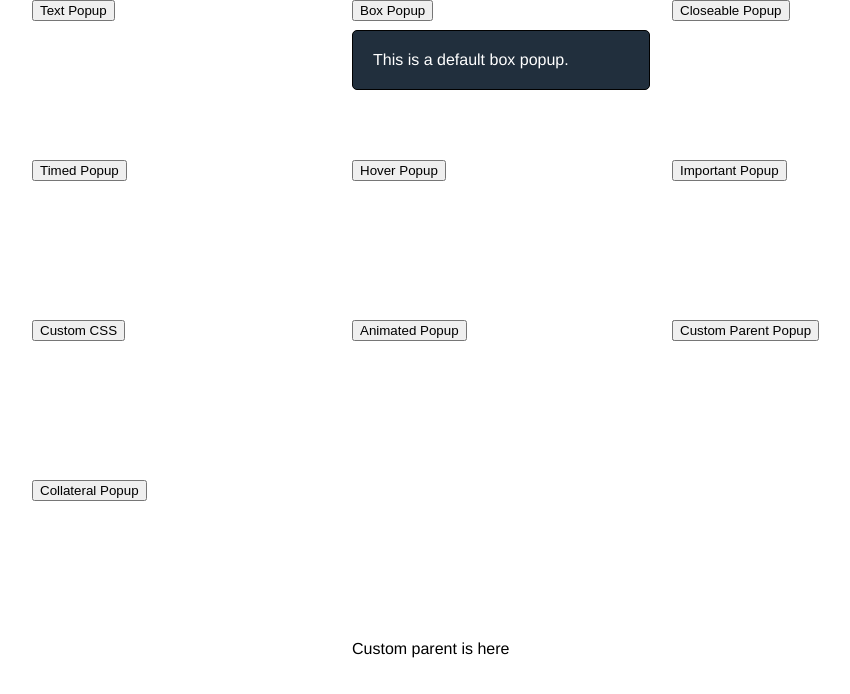
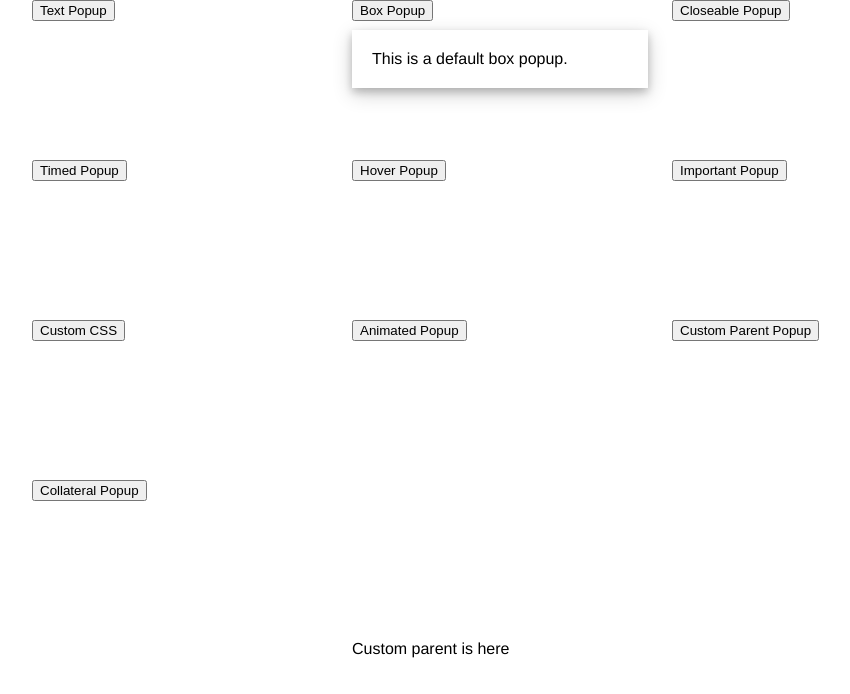
Before and after one commit to irinajinli/ToastJS, a website: page pub/examples.html in a window 1280 px wide. Both pictures are taken after a click on the button "Box Popup". Shown: the whole page, without its empty margins (288-1138 px from the left). Drawn offline with nearby package versions, Linux system fonts and the light colour scheme.

Commit message:
Updated default box popup style

```diff
--- a/pub/styles.css
+++ b/pub/styles.css
@@ -19,12 +19,13 @@ div {
 .boxPopup {
   z-index: 2;
   position: absolute;
-  border: 1px solid black;
-  background-color: #212f3d;
-  color: white;
-  border-radius: 5px;
   padding: 20px;
   width: 20%;
+  background-color: white;
+  color: black;
+  border-color: white;
+  border-radius: 0px;
+  box-shadow: 0 4px 8px 0 rgba(0, 0, 0, 0.2), 0 6px 20px 0 rgba(0, 0, 0, 0.19);
 }
 
 .greyOut {
@@ -115,7 +116,10 @@ div {
   margin-top: 3%;
 }
 
-/* .mouseoverTarget {
-  color: #336699;
-  text-decoration: underline;
-} */
+.example1 {
+  background-color: white;
+  color: black;
+  border-color: white;
+  border-radius: 0px;
+  box-shadow: 0 4px 8px 0 rgba(0, 0, 0, 0.2), 0 6px 20px 0 rgba(0, 0, 0, 0.19);
+}
```
